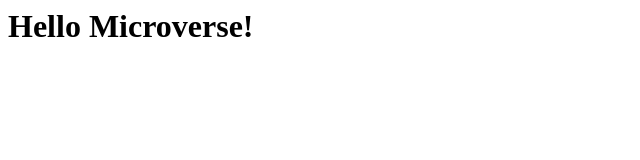
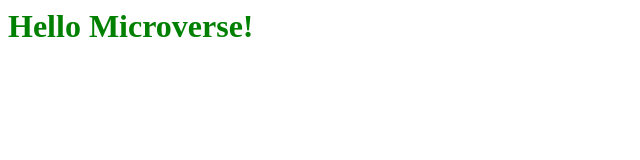
Before and after one commit to Adesina-Abiodun/HELLO-MICROVERSE, a website: page index.html in a window 1280 px wide. Shown: the whole page, without its empty margins (0-640 px from the left). Drawn offline with Linux system fonts and the light colour scheme.

Commit message:
Stylesheet added

```diff
--- a/index.html
+++ b/index.html
@@ -4,8 +4,9 @@
     <meta http-equiv="X-UA-Compatible" content="IE=edge">
     <meta name="viewport" content="width=device-width, initial-scale=1.0">
     <title>Document</title>
+    <link rel="stylesheet" href="./style.css">
 </head>
 <body>
-    <h1>Hello Microverse!</h1>
+    <h1 class="header">Hello Microverse!</h1>
 </body>
 </html>
--- /dev/null
+++ b/style.css
@@ -0,0 +1,3 @@
+.header {
+  color: green;
+}
```
